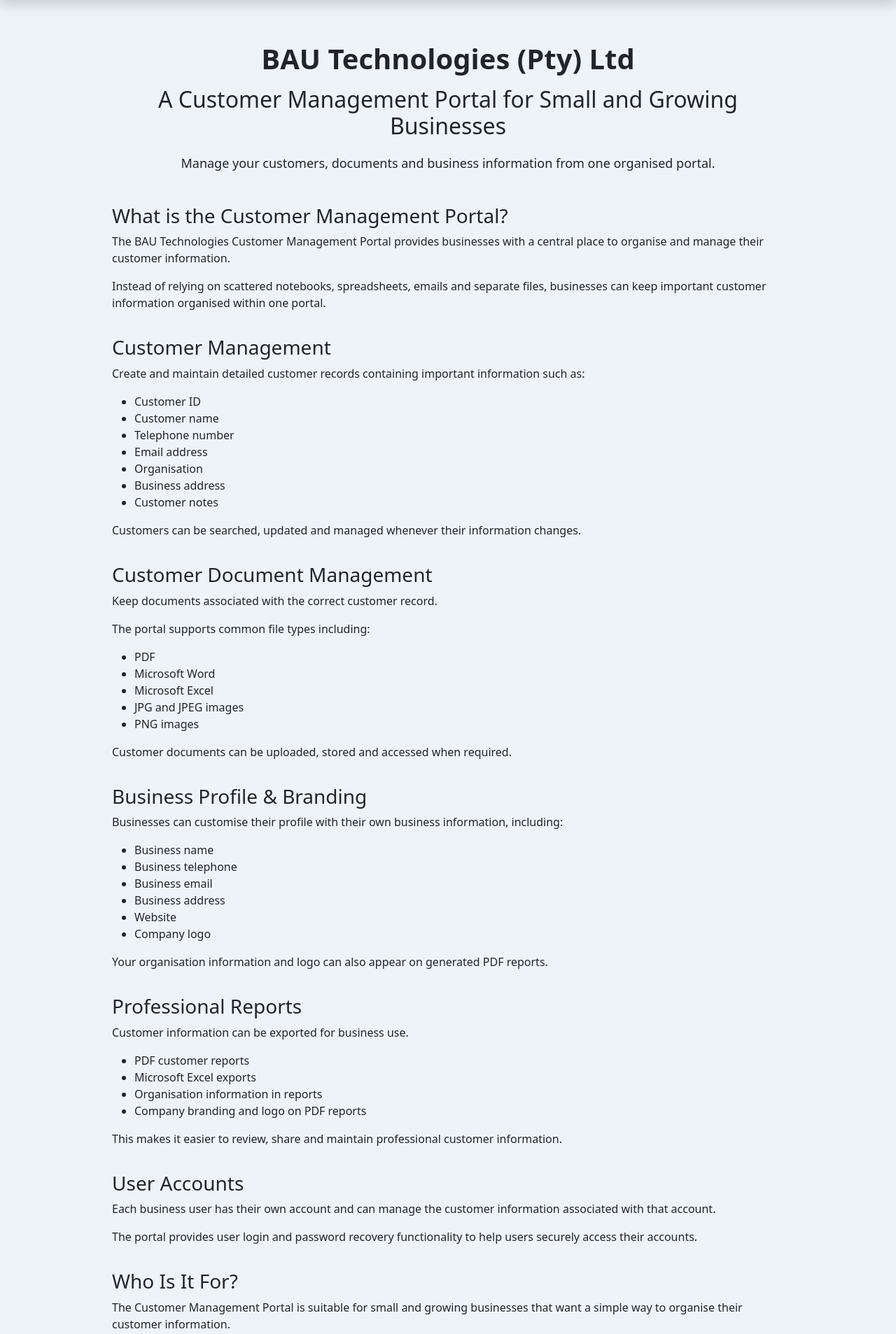
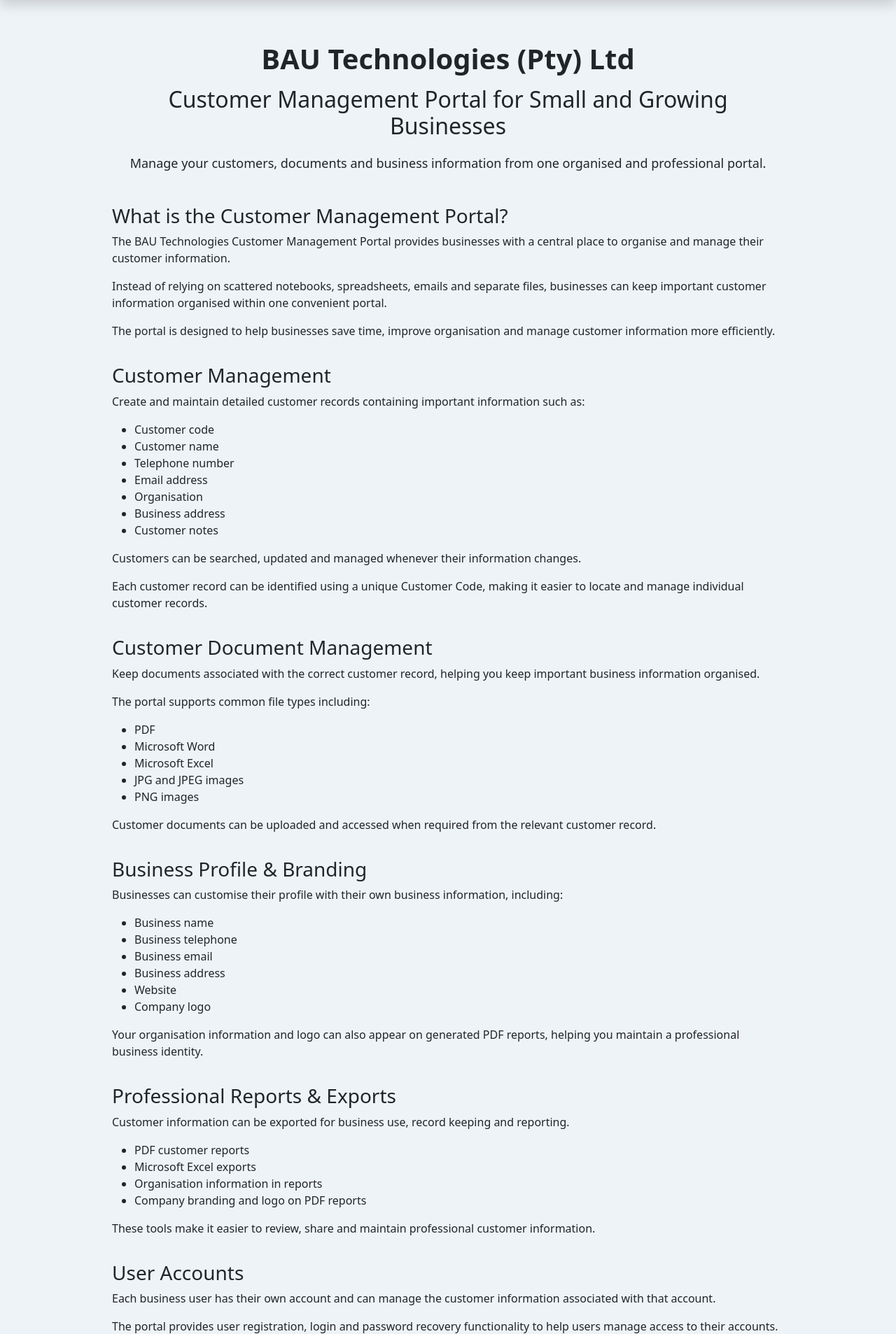
Before and after one commit to bautlwiodumeleng/bau, a Flask app: page /portal-information in a window 1280 px wide. Shown: the part 56-1963 px from the top of the page at 70% size. Run offline with Flask 3, Linux system fonts and the light colour scheme.

Commit message:
Update portal information and customer code

```diff
--- a/app/routes.py
+++ b/app/routes.py
@@ -1,4 +1,4 @@
-from flask import Blueprint, render_template, redirect, url_for, flash, request, Response, abort, current_app, send_from_directory
+from flask import Blueprint, render_template, redirect, url_for, flash, request, Response, abort, current_app, send_from_directory, jsonify
 import csv
 from io import StringIO
 import requests
@@ -487,7 +487,7 @@ def live_search():
 
     return jsonify([
         {
-            "code": customer.code,
+            "code": customer.customer_code,
             "name": customer.name,
             "phone": customer.phone,
             "email": customer.email,
@@ -1208,6 +1208,7 @@ def upload_customer_document(customer_code):
 @main.route(
     "/customer/<string:customer_code>/document/<int:document_id>/<string:action>"
 )
+
 @login_required
 def customer_document(document_id, customer_code, action):
 
--- a/app/templates/portal_information.html
+++ b/app/templates/portal_information.html
@@ -1,3 +1,4 @@
+
 {% extends "base.html" %}
 
 {% block title %}Customer Management Portal{% endblock %}
@@ -15,12 +16,12 @@
         </h1>
 
         <h2 style="margin-top: 15px;">
-            A Customer Management Portal for Small and Growing Businesses
+            Customer Management Portal for Small and Growing Businesses
         </h2>
 
         <p style="font-size: 18px; margin-top: 20px;">
             Manage your customers, documents and business information
-            from one organised portal.
+            from one organised and professional portal.
         </p>
 
     </div>
@@ -41,7 +42,13 @@
         <p>
             Instead of relying on scattered notebooks, spreadsheets,
             emails and separate files, businesses can keep important
-            customer information organised within one portal.
+            customer information organised within one convenient portal.
+        </p>
+
+        <p>
+            The portal is designed to help businesses save time,
+            improve organisation and manage customer information more
+            efficiently.
         </p>
 
     </div>
@@ -59,7 +66,7 @@
         </p>
 
         <ul>
-            <li>Customer ID</li>
+            <li>Customer code</li>
             <li>Customer name</li>
             <li>Telephone number</li>
             <li>Email address</li>
@@ -73,6 +80,12 @@
             their information changes.
         </p>
 
+        <p>
+            Each customer record can be identified using a unique
+            Customer Code, making it easier to locate and manage
+            individual customer records.
+        </p>
+
     </div>
 
 
@@ -83,7 +96,8 @@
         <h3>Customer Document Management</h3>
 
         <p>
-            Keep documents associated with the correct customer record.
+            Keep documents associated with the correct customer record,
+            helping you keep important business information organised.
         </p>
 
         <p>
@@ -99,8 +113,8 @@
         </ul>
 
         <p>
-            Customer documents can be uploaded, stored and accessed
-            when required.
+            Customer documents can be uploaded and accessed when
+            required from the relevant customer record.
         </p>
 
     </div>
@@ -128,7 +142,8 @@
 
         <p>
             Your organisation information and logo can also appear
-            on generated PDF reports.
+            on generated PDF reports, helping you maintain a
+            professional business identity.
         </p>
 
     </div>
@@ -138,10 +153,11 @@
 
     <div style="margin-bottom: 35px;">
 
-        <h3>Professional Reports</h3>
+        <h3>Professional Reports & Exports</h3>
 
         <p>
-            Customer information can be exported for business use.
+            Customer information can be exported for business use,
+            record keeping and reporting.
         </p>
 
         <ul>
@@ -152,7 +168,7 @@
         </ul>
 
         <p>
-            This makes it easier to review, share and maintain
+            These tools make it easier to review, share and maintain
             professional customer information.
         </p>
 
@@ -171,8 +187,9 @@
         </p>
 
         <p>
-            The portal provides user login and password recovery
-            functionality to help users securely access their accounts.
+            The portal provides user registration, login and password
+            recovery functionality to help users manage access to
+            their accounts.
         </p>
 
     </div>
@@ -186,8 +203,8 @@
 
         <p>
             The Customer Management Portal is suitable for small
-            and growing businesses that want a simple way to organise
-            their customer information.
+            and growing businesses that want a simple and organised
+            way to manage their customer information.
         </p>
 
         <ul>
@@ -211,12 +228,14 @@
         <ul>
             <li>Keep customer information organised</li>
             <li>Find customer information quickly</li>
+            <li>Identify customers using a Customer code</li>
             <li>Keep customer documents together</li>
             <li>Search and update customer records easily</li>
             <li>Archive customers when necessary</li>
             <li>Create professional PDF reports</li>
             <li>Export information to Excel</li>
             <li>Maintain your business profile and branding</li>
+            <li>Manage your customer information from one portal</li>
         </ul>
 
     </div>
```
